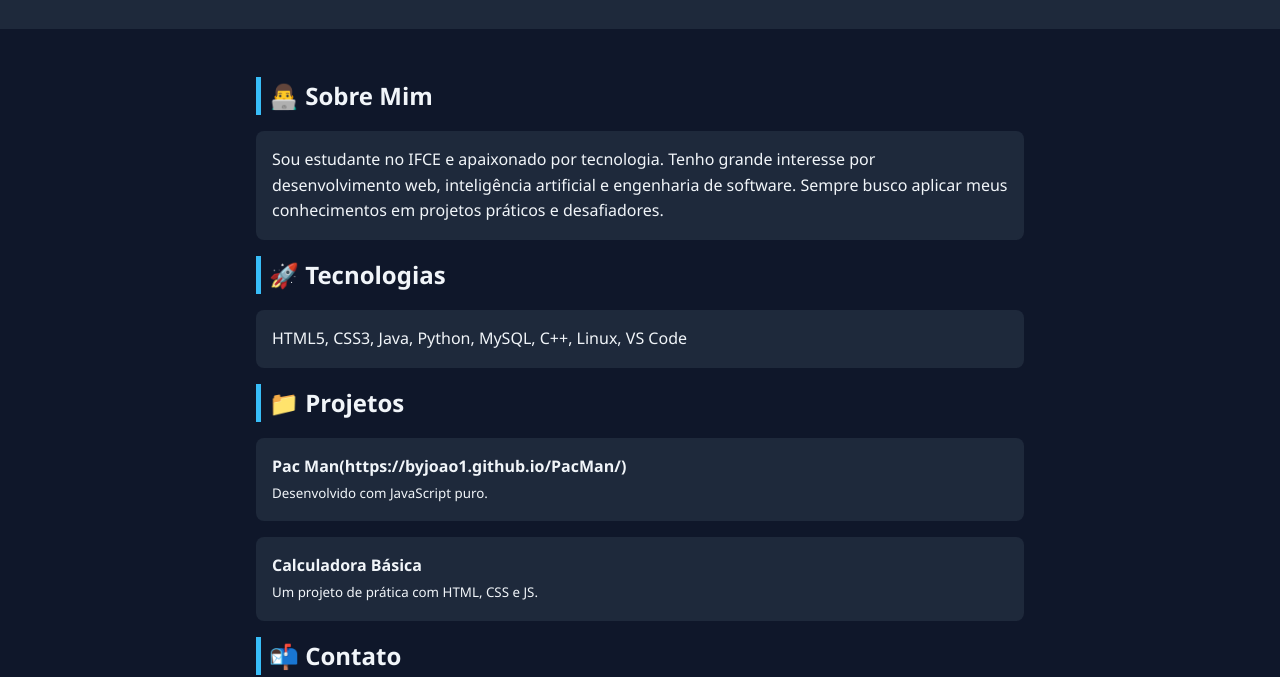
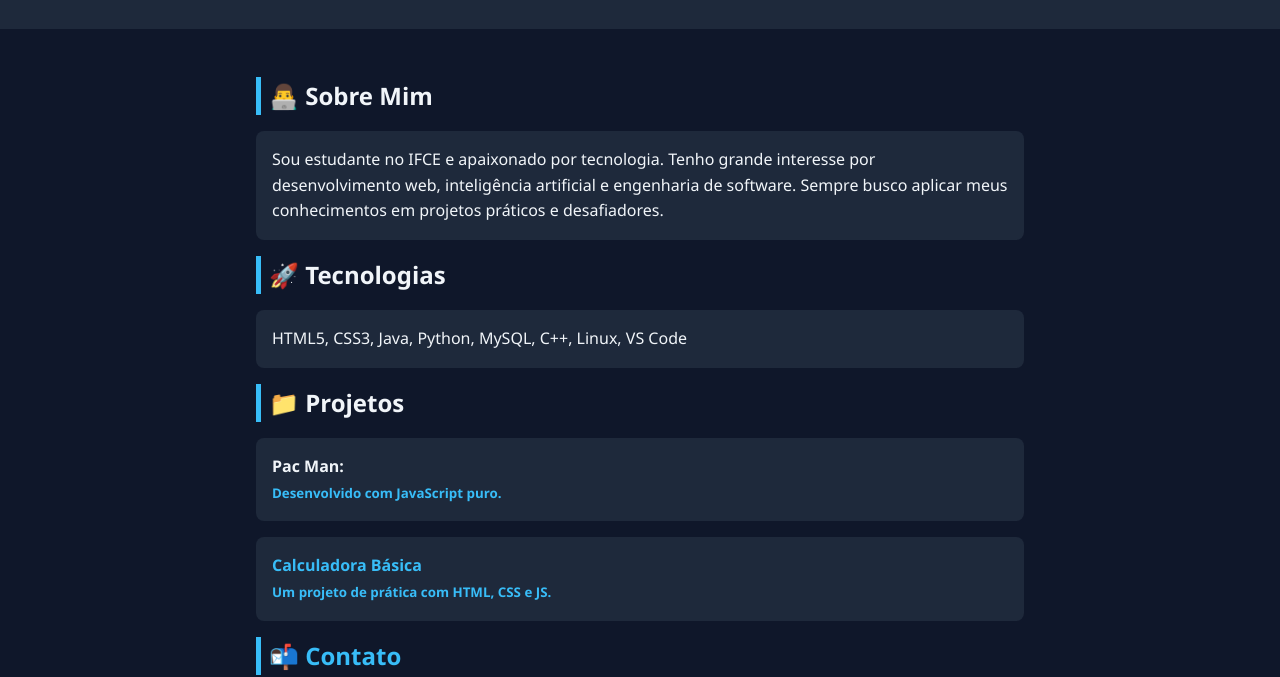
Before and after one commit to ByJoao1/Portfolio_Pessoal, a plain HTML site: page index.html in a window 1280 px wide. Shown: the part 138-815 px from the top of the page. Drawn offline with Linux system fonts and the light colour scheme.

Commit message:
Update index.html

```diff
--- a/index.html
+++ b/index.html
@@ -91,7 +91,7 @@
 
     <h2>📁 Projetos</h2>
     <div class="card">
-      <strong>Pac Man(https://byjoao1.github.io/PacMan/)</strong><br />
+      <strong>Pac Man:</stong> <a href="https://byjoao1.github.io/PacMan/" </strong><br />
       <small>Desenvolvido com JavaScript puro.</small>
     </div>
     <div class="card">
```
